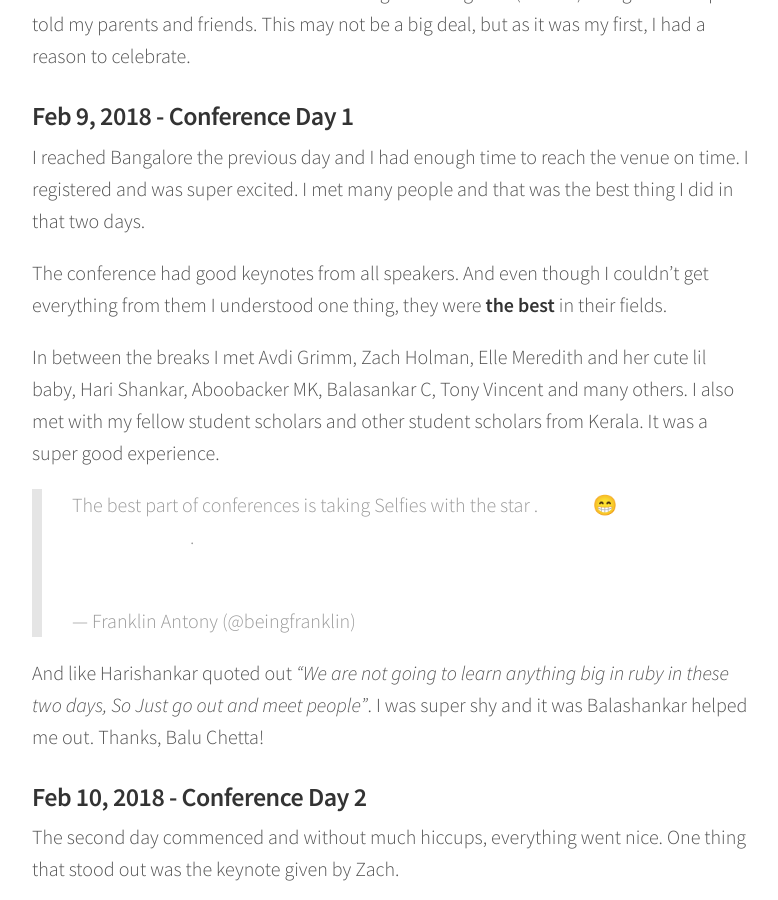
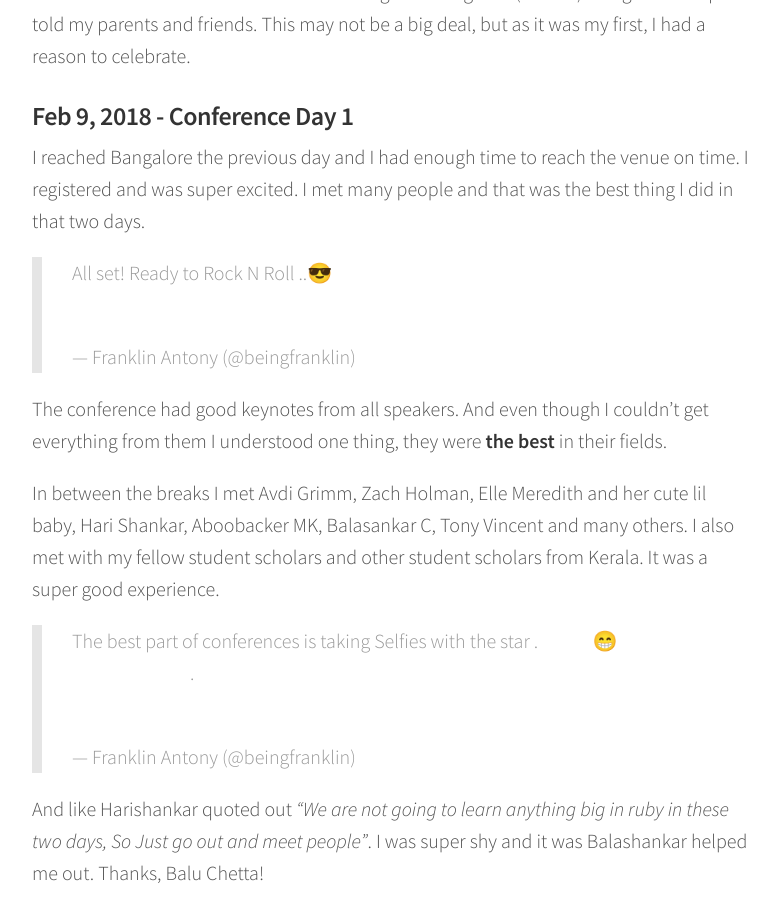
Before and after one commit to beingfranklin/blog, a Jekyll site: the page built from _posts/2018-03-31-rubyconfindia 2018 : my first experience as a student scholar.md, in a window 1280 px wide and 900 px high, scrolled down 889 px. Shown: the whole window, without its empty margins (248-1026 px from the left). Built offline with Jekyll 4.4.1, drawn with Linux system fonts in a browser that asks for light colours; comment, search, counter and statistics services are not loaded.

Commit message:
Added second tweet from twitter

```diff
--- a/_posts/2018-03-31-rubyconfindia 2018 : my first experience as a student scholar.md
+++ b/_posts/2018-03-31-rubyconfindia 2018 : my first experience as a student scholar.md
@@ -18,6 +18,10 @@ Wow !!  I couldn't believe it. I read the mail again and again. I (kind of) had
 
 I reached Bangalore the previous day and I had enough time to reach the venue on time. I registered and was super excited. I met many people and that was the best thing I did in that two days.
 
+<blockquote class="twitter-tweet" data-lang="en"><p lang="en" dir="ltr">All set! Ready to Rock N Roll ..😎 <a href="https://twitter.com/hashtag/RCI18?src=hash&amp;ref_src=twsrc%5Etfw">#RCI18</a> <a href="https://twitter.com/hashtag/RubyConfIndia?src=hash&amp;ref_src=twsrc%5Etfw">#RubyConfIndia</a> <a href="https://t.co/wHM8CYUQKa">pic.twitter.com/wHM8CYUQKa</a></p>&mdash; Franklin Antony (@beingfranklin) <a href="https://twitter.com/beingfranklin/status/961812922589577217?ref_src=twsrc%5Etfw">February 9, 2018</a></blockquote>
+<script async src="https://platform.twitter.com/widgets.js" charset="utf-8"></script>
+
+
 The conference had good keynotes from all speakers. And even though I couldn't get everything from them I understood one thing, they were **the best** in their fields.
 
 In between the breaks I met Avdi Grimm, Zach Holman, Elle Meredith and her cute lil baby, Hari Shankar, Aboobacker MK, Balasankar C, Tony Vincent and many others. I also met with my fellow student scholars and other student scholars from Kerala. It was a super good experience.
```
